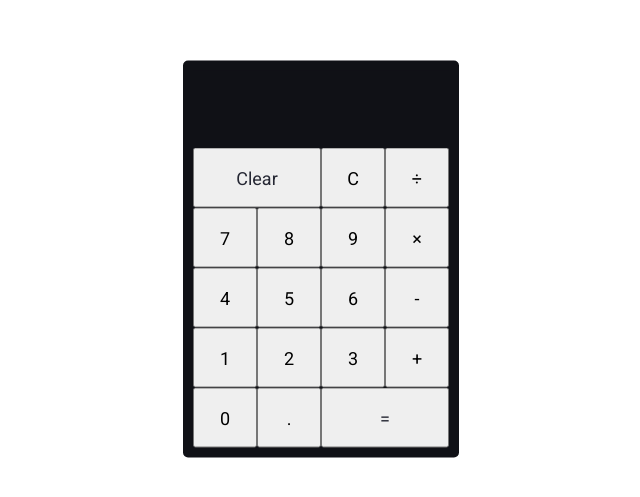
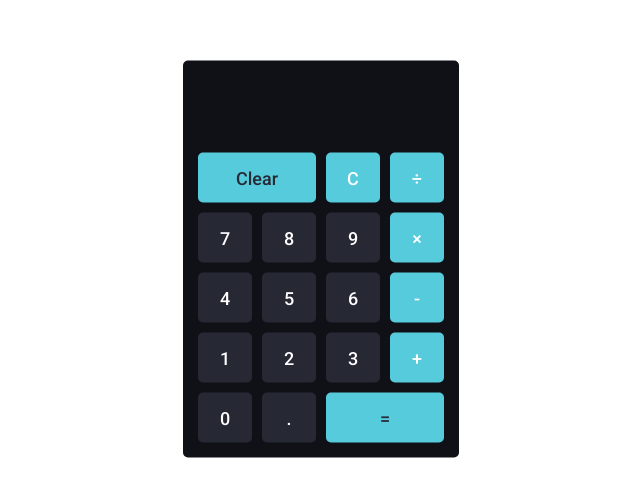
Before and after one commit to janajolovic/calculator-react, a React (Create React App) app: page / in a window 1280 px wide. Shown: the part 141-638 px from the top of the page, without its empty margins (319-959 px from the left). Built offline with nearby package versions, Linux system fonts and the light colour scheme.

Commit message:
clear input

```diff
--- a/src/App.css
+++ b/src/App.css
@@ -54,3 +54,17 @@ input[type="text"] {
   color: #262834;
   grid-row: 5;
 }
+
+button {
+  margin: 5px;
+  border: none;
+  background-color: #262834;
+  border-radius: 5px;
+  cursor: pointer;
+  color: white;
+  font-weight: 500;
+}
+
+.highlight {
+  background-color: #56cbdb;
+}
--- a/src/App.js
+++ b/src/App.js
@@ -12,30 +12,34 @@ function App() {
     setResult("")
   }
 
+  const c = () => {
+    setResult(result.slice(0, result.length - 1))
+  }
+
   return (
     <div className="container">
       <form>
         <input value={result} type="text"/>
       </form>
       <div className="keypad">
-        <button id="clear" onClick={clear}>Clear</button>
-        <button id="c" onClick={handleClick}>C</button>
-        <button name="/" onClick={handleClick}>&divide;</button>
+        <button className="highlight" id="clear" onClick={clear}>Clear</button>
+        <button className="highlight" id="c" onClick={c}>C</button>
+        <button className="highlight" name="/" onClick={handleClick}>&divide;</button>
         <button name="7" onClick={handleClick}>7</button>
         <button name="8" onClick={handleClick}>8</button>
         <button name="9" onClick={handleClick}>9</button>
-        <button name="*" onClick={handleClick}>&times;</button>
+        <button className="highlight" name="*" onClick={handleClick}>&times;</button>
         <button name="4" onClick={handleClick}>4</button>
         <button name="5" onClick={handleClick}>5</button>
         <button name="6" onClick={handleClick}>6</button>
-        <button name="-" onClick={handleClick}>-</button>
+        <button className="highlight" name="-" onClick={handleClick}>-</button>
         <button name="1" onClick={handleClick}>1</button>
         <button name="2" onClick={handleClick}>2</button>
         <button name="3" onClick={handleClick}>3</button>
-        <button name="+" onClick={handleClick}>+</button>
+        <button className="highlight" name="+" onClick={handleClick}>+</button>
         <button name="0" onClick={handleClick}>0</button>
         <button name="." onClick={handleClick}>.</button>
-        <button name="=" onClick={handleClick} id="result">=</button>
+        <button className="highlight" name="=" onClick={handleClick} id="result">=</button>
       </div>
     </div>
   );
```
